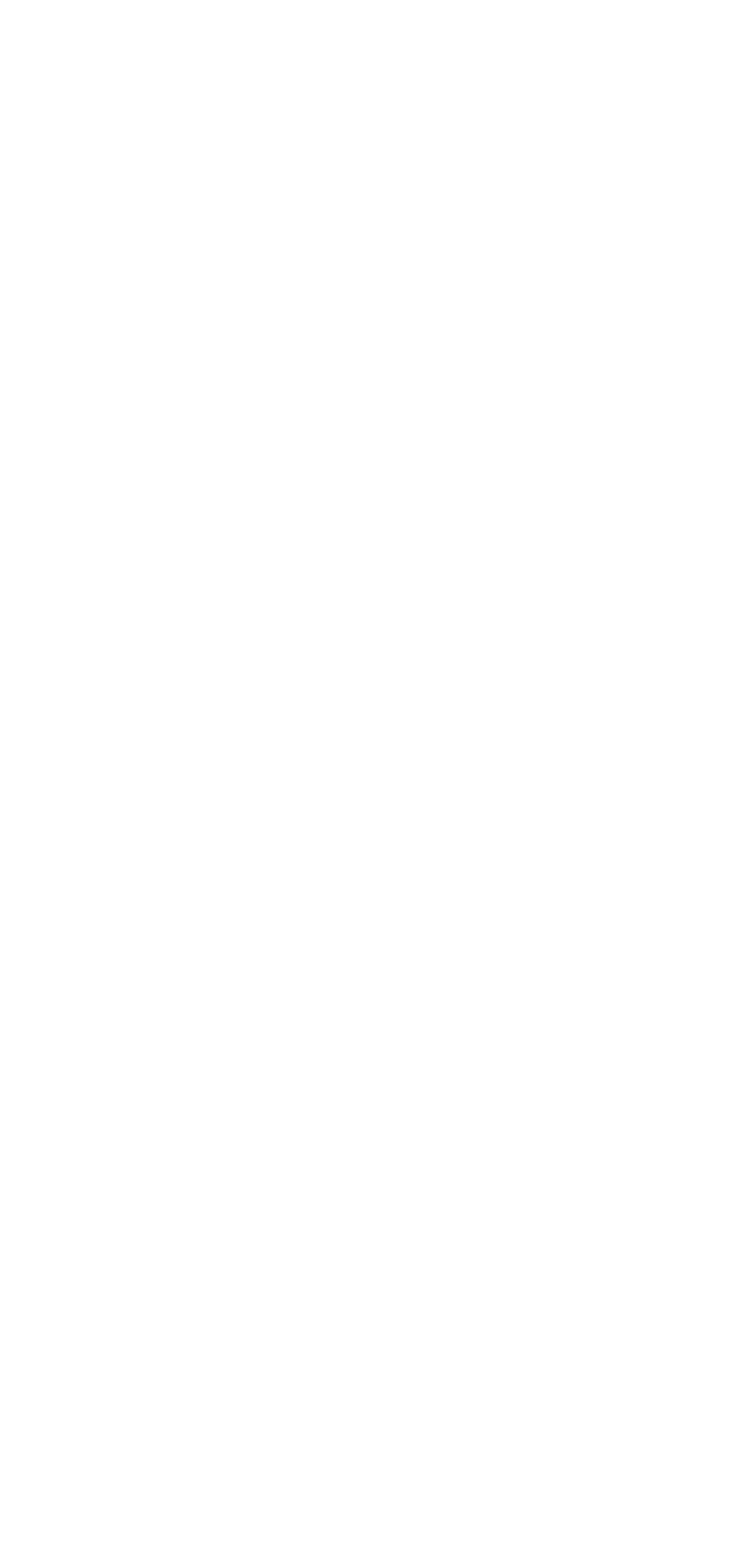
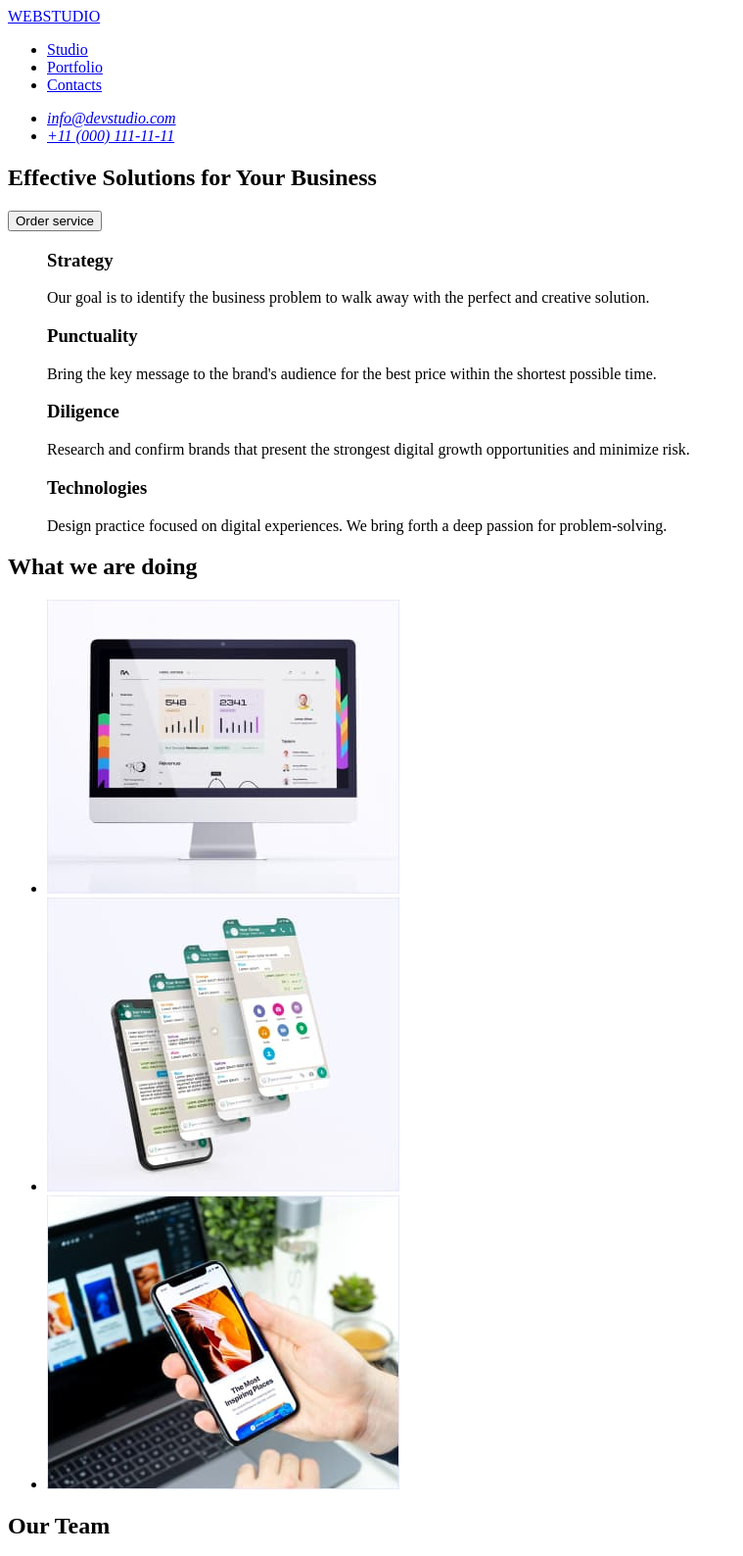
Before and after one commit to MartaAnetaSzymanska/goit-markup-hw-01, a plain HTML site: page index.html in a window 1280 px wide. Shown: the top 1588 px of the page at 98% size, without its empty margins (0-759 px from the left). Before the commit the page ends 800 px from the top, so only its background shows below. Drawn offline with Linux system fonts and the light colour scheme.

Commit message:
hw1-done

```diff
--- a/index.html
+++ b/index.html
@@ -4,7 +4,151 @@
         <meta charset="UTF-8" />
         <meta http-equiv="x-ua-compatible" content="ie=edge" />
         <meta name="viewport" content="width=device-width, initial-scale=1.0" />
-        <title>Studio</title>
+        <title>WEBSTUDIO</title>
     </head>
-    <body></body>
+    <body>
+        <header>
+            <nav>
+                <a href="./index.html">WEBSTUDIO</a>
+                <ul>
+                    <li><a href="/studio">Studio</a></li>
+                    <li><a href="/portfolio">Portfolio</a></li>
+                    <li><a href="/contacts">Contacts</a></li>
+                </ul>
+            </nav>
+            <address>
+                <ul>
+                    <li>
+                        <a href="mailto:info@devstudio.com"
+                            >info@devstudio.com</a
+                        >
+                    </li>
+                    <li>
+                        <a href="tel:+11 (000) 111-11-11"
+                            >+11 (000) 111-11-11</a
+                        >
+                    </li>
+                </ul>
+            </address>
+        </header>
+        <main>
+            <section>
+                <h1>Effective Solutions for Your Business</h1>
+                <button type="button">Order service</button>
+            </section>
+            <section>
+                <ul>
+                    <il>
+                        <h3>Strategy</h3>
+                        <p>
+                            Our goal is to identify the business problem to walk
+                            away with the perfect and creative solution.
+                        </p>
+                    </il>
+                    <il>
+                        <h3>Punctuality</h3>
+                        <p>
+                            Bring the key message to the brand's audience for
+                            the best price within the shortest possible time.
+                        </p>
+                    </il>
+                    <il>
+                        <h3>Diligence</h3>
+                        <p>
+                            Research and confirm brands that present the
+                            strongest digital growth opportunities and minimize
+                            risk.
+                        </p>
+                    </il>
+                    <il>
+                        <h3>Technologies</h3>
+                        <p>
+                            Design practice focused on digital experiences. We
+                            bring forth a deep passion for problem-solving.
+                        </p>
+                    </il>
+                </ul>
+            </section>
+            <section>
+                <h2>What we are doing</h2>
+                <ul>
+                    <li>
+                        <img
+                            src="images/img01.jpg"
+                            alt="monitor"
+                            width="360"
+                            height="300"
+                        />
+                    </li>
+                    <li>
+                        <img
+                            src="images/img02.jpg"
+                            alt="applications screen"
+                            width="360"
+                            height="300"
+                        />
+                    </li>
+                    <li>
+                        <img
+                            src="images/img03.jpg"
+                            alt="mobile in hand"
+                            width="360"
+                            height="300"
+                        />
+                    </li>
+                </ul>
+            </section>
+            <section>
+                <h2>Our Team</h2>
+                <ul>
+                    <li>
+                        <img
+                            src="images/mark.jpg"
+                            alt="Mark Guerrero"
+                            width="264"
+                            height="260"
+                        />
+                        <p>
+                            Mark Guerrero <br />
+                            Product Designer
+                        </p>
+                    </li>
+                    <li>
+                        <img
+                            src="images/tom.jpg"
+                            alt="Tom Ford"
+                            width="264"
+                            height="260"
+                        />
+                        <p>Tom Ford <br />Frontend Developer</p>
+                    </li>
+                    <li>
+                        <img
+                            src="images/camila.jpg"
+                            alt="Camila Garcia"
+                            width="264"
+                            height="260"
+                        />
+                        <p>Camila Garcia <br />Marketing</p>
+                    </li>
+                    <li>
+                        <img
+                            src="images/daniel.jpg"
+                            alt="Daniel Wilson"
+                            width="264"
+                            height="260"
+                        />
+                        <p>Daniel Wilson <br />UI Designer</p>
+                    </li>
+                </ul>
+            </section>
+        </main>
+        <footer>
+            <a href="./index.html">WEBSTUDIO</a>
+            <p>
+                Increase the flow of customers and sales for your business with
+                digital marketing & growth solutions.
+            </p>
+        </footer>
+    </body>
 </html>
```
Also changed, not shown: images/camila.jpg (added), images/daniel.jpg (added), images/img01.jpg (added), images/img02.jpg (added), images/img03.jpg (added), images/mark.jpg (added), images/tom.jpg (added).
